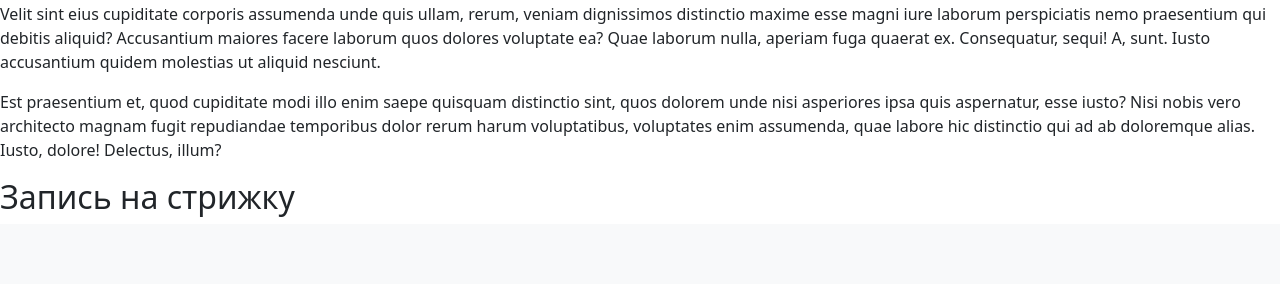
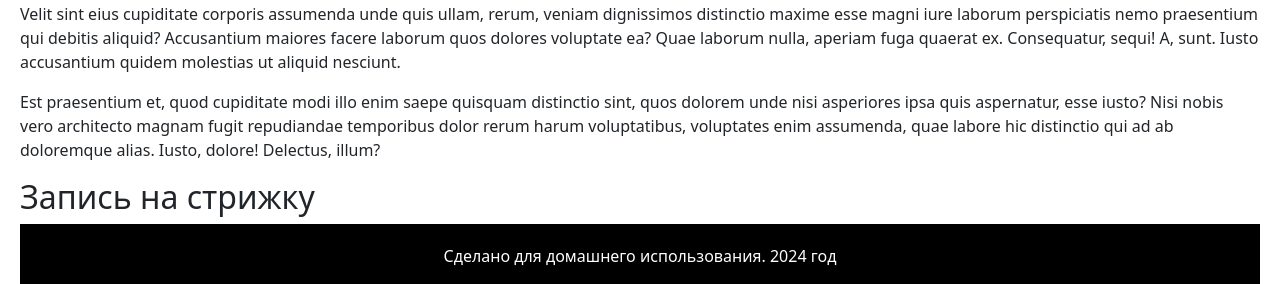
Before and after one commit to phk70/consult_project, a Django app: page / in a window 1280 px wide. Shown: the part 2600-2884 px from the top of the page. Before the commit the page ends 2817 px from the top, so only its background shows below. Run offline with Django 5.2, Linux system fonts and the light colour scheme.

Commit message:
сделаны static и media

```diff
--- a/core/models.py
+++ b/core/models.py
@@ -19,7 +19,10 @@ class Master(models.Model):
     last_name = models.CharField(max_length=40, verbose_name="Фамилия мастера")
     contact_info = models.TextField(max_length=30, verbose_name="Контактная информация")
     photo = models.ImageField(
-        blank=True, null=True, upload_to="masters/photos/", verbose_name="Фото мастера"
+        blank=True,
+        null=True,
+        upload_to="media/masters/photos/",
+        verbose_name="Фото мастера",
     )
     services = models.ManyToManyField(Service, related_name="masters")
 
--- a/core/templates/base.html
+++ b/core/templates/base.html
@@ -1,3 +1,4 @@
+{% load static %}
 <!DOCTYPE html>
 <html lang="ru">
 <head>
@@ -8,21 +9,21 @@
     <title> {% block title %} BUBERSHOP {% endblock %} </title>
     <link href="https://cdn.jsdelivr.net/npm/bootstrap@5.3.3/dist/css/bootstrap.min.css" rel="stylesheet" integrity="sha384-QWTKZyjpPEjISv5WaRU9OFeRpok6YctnYmDr5pNlyT2bRjXh0JMhjY6hW+ALEwIH" crossorigin="anonymous">
     <link rel="stylesheet" href="https://cdn.jsdelivr.net/npm/bootstrap-icons@1.11.3/font/bootstrap-icons.min.css">
-
+    <link rel="stylesheet" href="{% static 'css/base.css' %}" />
+    <link rel="stylesheet" href="{% static 'css/footer.css' %}" />
 
 </head>
 <body>
     <header>
         {% block header %}
-        {% endblock %}
+        {% endblock header %}
     </header>
     <main>
-        {% block content %}
-        {% endblock %}
+        {% block main %}
+        {% endblock main %}
     </main>
     <footer>
-        {% block footer %}
-        {% endblock %}
+        <p>Сделано для домашнего использования. 2024 год</p>
     </footer>
      <script src="https://cdn.jsdelivr.net/npm/bootstrap@5.3.3/dist/js/bootstrap.bundle.min.js" integrity="sha384-YvpcrYf0tY3lHB60NNkmXc5s9fDVZLESaAA55NDzOxhy9GkcIdslK1eN7N6jIeHz" crossorigin="anonymous"></script>
     </body>
--- a/core/templates/main.html
+++ b/core/templates/main.html
@@ -1,7 +1,5 @@
-{% extends "base.html" %} {% comment %} 1. title - заголовок страницы 2. header
-- шапка сайта 3. content - основное содержимое 4. footer - подвал сайта {%
-endcomment %} {% comment %} Вставляем в header навигационное меню с якорными
-ссылками {% endcomment %} {% block header %}
+{% extends "base.html" %}
+{% block header %}
 <nav class="navbar navbar-expand-lg bg-body-tertiary">
   <div class="container-fluid">
     <a class="navbar-brand" href="#">BUBERSHOP</a>
@@ -37,9 +35,8 @@ endcomment %} {% comment %} Вставляем в header навигационн
     </div>
   </div>
 </nav>
-
-{% endblock %} {% comment %} Делаем секции лендинга используя семантический тег
-section {% endcomment %} {% block content %}
+{% endblock header%}
+{% block main %}
 <section>
   <h2>О нас</h2>
   <p>
@@ -145,6 +142,5 @@ section {% endcomment %} {% block content %}
 </section>
 <section>
   <h2 id="orderForm">Запись на стрижку</h2>
-  {% comment %} Тут будет рендер Django формы {% endcomment %}
 </section>
-{% endblock %}
+{% endblock main %}
--- a/core/views.py
+++ b/core/views.py
@@ -1,7 +1,13 @@
 from django.shortcuts import render
 
-def main(request):
-    return render(request, 'main.html')
 
-def thanks(request):
+def main_page(request):
+    return render(request, "main.html")
+
+
+def thanks_you_page(request):
+    return render(request, "thanks.html")
+
+
+def service_fetch(request):
     pass
--- /dev/null
+++ b/static/css/base.css
@@ -0,0 +1,4 @@
+html {
+  margin-left: 20px;
+  margin-right: 20px;
+}
--- /dev/null
+++ b/static/css/footer.css
@@ -0,0 +1,9 @@
+footer {
+  color: #ffffff;
+  background-color: black;
+  text-align: center;
+  padding-top: 20px;
+  height: 60px;
+  width: 100%;
+  font-size: 20;
+}
--- a/zapis_na_uslugi/urls.py
+++ b/zapis_na_uslugi/urls.py
@@ -1,10 +1,10 @@
 from django.contrib import admin
 from django.urls import path
-from core.views import main, thanks
+from core.views import main_page, thanks_you_page
 
 
 urlpatterns = [
     path("admin/", admin.site.urls),
-    path("", main, name="main"),
-    path("thanks/", thanks, name="thanks"),
+    path("", main_page, name="main_page"),
+    path("thanks/", thanks_you_page, name="thanks_you_page"),
 ]
```
Also changed, not shown: zapis_na_uslugi/settings.py (+7 -0 lines), static/css/thansk.css (added).
